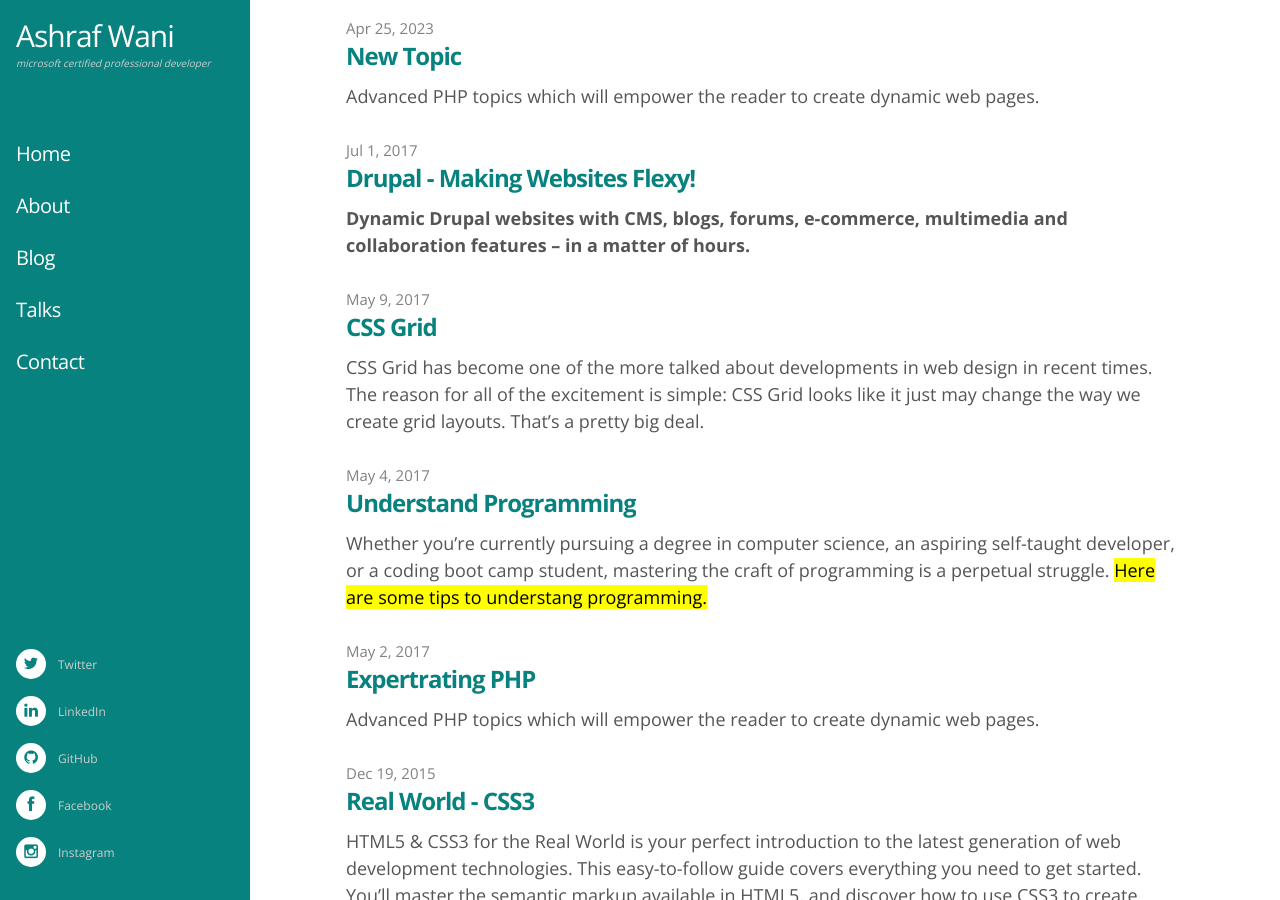
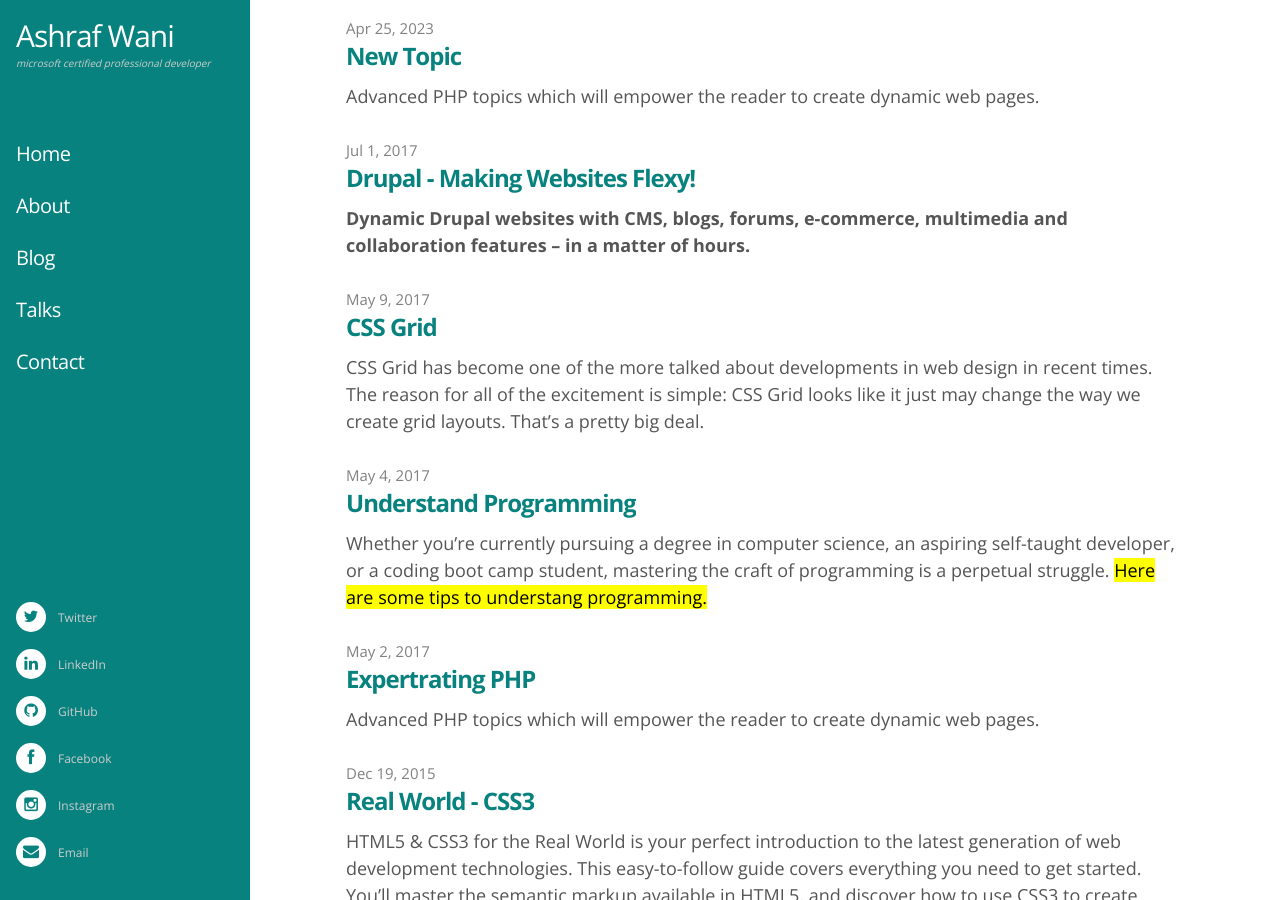
Before and after one commit to ashrafwani/ashrafwani.github.io, a Jekyll site: the page built from index.html, in a window 1280 px wide and 900 px high, scrolled down 342 px. Built offline with Jekyll 4.4.1, drawn with Linux system fonts in a browser that asks for light colours; nearby versions of some CDN libraries; some web fonts are replaced; a script that is not in the unit is left out; comment, search, counter and statistics services are not loaded.

Commit message:
Update header.html

```diff
--- a/_includes/header.html
+++ b/_includes/header.html
@@ -44,7 +44,7 @@
 
             <a href="https://instagram.com/ashraf.wani"><i class="fa fa-instagram"></i></a>
 
-          <!--  <a href="mailto:ashrafwani@outlook.com"><i class="fa fa-envelope"></i></a> -->
+            <a href="mailto:ashrafwani@outlook.com"><i class="fa fa-envelope"></i></a>
 
           </div>
         </div>
@@ -65,7 +65,7 @@
 
     <a href="https://instagram.com/ashraf.wani"><i class="fa fa-instagram"></i><p>Instagram</p></a>
 
-  <!--  <a href="mailto:ashrafwani@outlook.com"><i class="fa fa-envelope"></i><p>Email</p></a> -->
+    <a href="mailto:ashrafwani@outlook.com"><i class="fa fa-envelope"></i><p>Email</p></a>
 
   </div>
 
```
